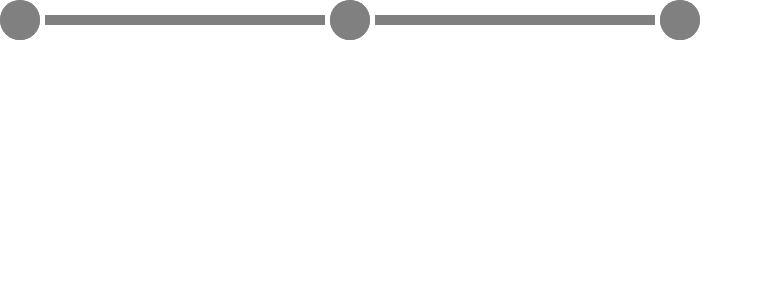
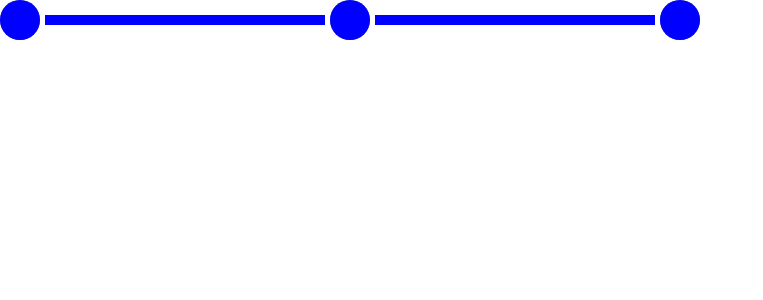
Before and after one commit to radiusxyz/360-pre-design-components, a React (Create React App) app: page / in a window 1280 px wide. Shown: the top 300 px of the page, without its empty margins (0-763 px from the left). Built offline with nearby package versions, Linux system fonts and the light colour scheme.

Commit message:
working static version

```diff
--- a/src/components/ProgressBar/Line/LineStyles.tsx
+++ b/src/components/ProgressBar/Line/LineStyles.tsx
@@ -7,6 +7,5 @@ type Props = {
 export const StyledLine = styled.div<Props>`
   background-color: ${(props) => (props.progress && "blue") || "grey"};
   height: 10px;
-  transition: width 1s ease-in-out;
-  width: ${(props) => (props.progress ? `${props.progress}px` : "100%")};
+  width: ${(props) => (props.progress ? `${props.progress}%` : "100%")};
 `;
--- a/src/components/ProgressBar/ProgressBar.tsx
+++ b/src/components/ProgressBar/ProgressBar.tsx
@@ -7,24 +7,17 @@ type Props = {};
 
 const ProgressBar = (props: Props) => {
   const [progress, setProgress] = useState(0);
-  const limit = 100;
-  //   useEffect(() => {
-  //     const identifier = setInterval(
-  //       () => setProgress((progress) => progress + 1),
-  //       500
-  //     );
 
-  //     return () => {
-  //       clearInterval(identifier);
-  //     };
-  //   }, [progress, limit]);
+  useEffect(() => {
+    setProgress(100);
+  }, []);
 
   return (
     <StyledProgressBar>
       <Circle progress={progress} />
-      <Line progress={progress} />
+      <Line progress={progress < 50 ? progress * 2 : 100} />
       <Circle progress={progress >= 50 ? progress : undefined} />
-      <Line progress={progress >= 50 ? progress : undefined} />
+      <Line progress={progress >= 50 ? (progress - 50) * 2 : undefined} />
       <Circle progress={progress == 100 ? progress : undefined} />
     </StyledProgressBar>
   );
```
